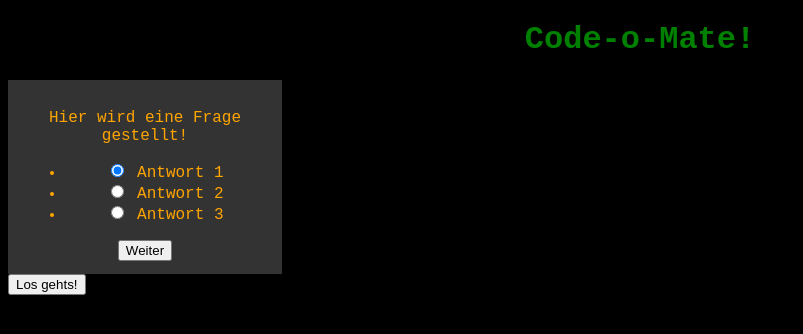
After one commit to Kaddyy/Code-o-Mate, a Flask app: template wahlanwendung/templates/fragenkatalog.html in a window 1280 px wide. The commit adds this page. Shown: the top 334 px of the page, without its empty margins (0-803 px from the left). Run offline with Flask 2, Linux system fonts and the light colour scheme; the template is opened without the code that fills it, so the values that code supplies are empty; parts of the project's set-up code (start-up, migrations or seed data) failed here and were passed over.

Commit message:
add html- and css-files

```diff
--- a/run.py
+++ b/run.py
@@ -1,3 +1,6 @@
 from wahlanwendung import app
+from wahlanwendung.models import progr_sprache
 
 app.run(host='0.0.0.0', debug=True)
+
+progr_sprache.query.all()
--- a/wahlanwendung/__init__.py
+++ b/wahlanwendung/__init__.py
@@ -2,8 +2,9 @@ from flask import Flask
 from flask_sqlalchemy import SQLAlchemy
 
 app = Flask(__name__)
-app.config.from_object('config')
+app.config['DEBUG'] = True
 
 db = SQLAlchemy(app)
 
 from wahlanwendung import models
+from wahlanwendung import wahlanwendung
--- /dev/null
+++ b/wahlanwendung/static/default.css
@@ -0,0 +1,15 @@
+body {
+    background-color: black;
+    font-family: courier new;
+}
+
+h1 {
+    color: green;
+    text-align: center;
+
+}
+
+h2 {
+    color: #00acfd;
+    text-align: center;
+}
--- /dev/null
+++ b/wahlanwendung/static/fragenkatalog.css
@@ -0,0 +1,8 @@
+.fragencontainer {
+    width: 15em;
+    border: 5px solid #333;
+    padding: 8px 12px;
+    background-color: #333333;
+    color: orange;
+    text-align: center;
+}
--- /dev/null
+++ b/wahlanwendung/static/startseite.css
@@ -0,0 +1,8 @@
+.willkommenstext {
+    width: 15em;
+    border: 5px solid #333;
+    padding: 8px 12px;
+    background-color: #333333;
+    color: orange;
+    text-align: center;
+}
--- /dev/null
+++ b/wahlanwendung/templates/base.html
@@ -0,0 +1,16 @@
+<!DOCTYPE html>
+<html lang="en">
+<head>
+    <meta charset="UTF-8">
+    <title>Code-o-Mate!</title>
+    <link rel="stylesheet" href="{{ url_for('static', filename="default.css") }}"/>
+    <link rel="stylesheet" href="{{ url_for('static', filename="startseite.css") }}"/>
+    <link rel="stylesheet" href="{{ url_for('static', filename="fragenkatalog.css") }}"/>
+    <link rel="stylesheet" href="{{ url_for('static', filename="auswertung.css") }}"/>
+</head>
+<body>
+<h1>Code-o-Mate!</h1>
+
+{% block content %} {% endblock %}
+</body>
+</html>
--- /dev/null
+++ b/wahlanwendung/templates/fragenkatalog.html
@@ -0,0 +1,28 @@
+{% extends 'base.html' %}
+
+{% block content %}
+
+<form class="fragencontainer">
+    <p>Hier wird eine Frage gestellt!</p>
+    <ul>
+        <li>
+            <input type="radio" name="answer" value="a01_01" id="a01_1" checked>
+            <label for="a01_1">Antwort 1</label>
+        </li>
+         <li>
+            <input type="radio" name="answer" id="a01_2">
+            <label for="a01_2">Antwort 2</label>
+        </li>
+         <li>
+            <input type="radio" name="answer" id="a01_3">
+            <label for="a01_3">Antwort 3</label>
+        </li>
+    </ul>
+    <button type="submit">Weiter</button>
+</form>
+
+<div>
+    <a href="{{ url_for('auswertung') }}"><button type="button">Los gehts!</button></a>
+</div>
+
+{% endblock %}
```
Also changed, not shown: wahlanwendung/models.py (+15 -15 lines), wahlanwendung/templates/auswertung.html (added, +8 -0 lines), wahlanwendung/templates/startseite.html (+17 -10 lines), wahlanwendung/wahlanwendung.py (+9 -5 lines), wahlanwendung/static/auswertung.css (added), wahlanwendung/static/fragenkatalog.js (added), 1 other file.
